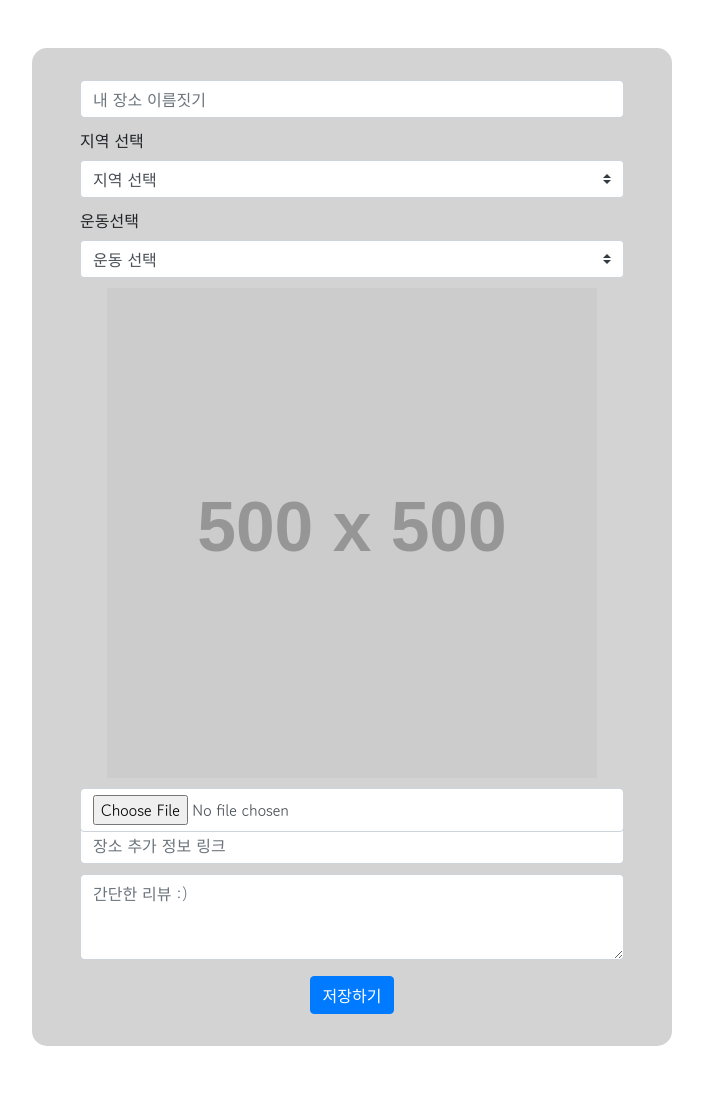
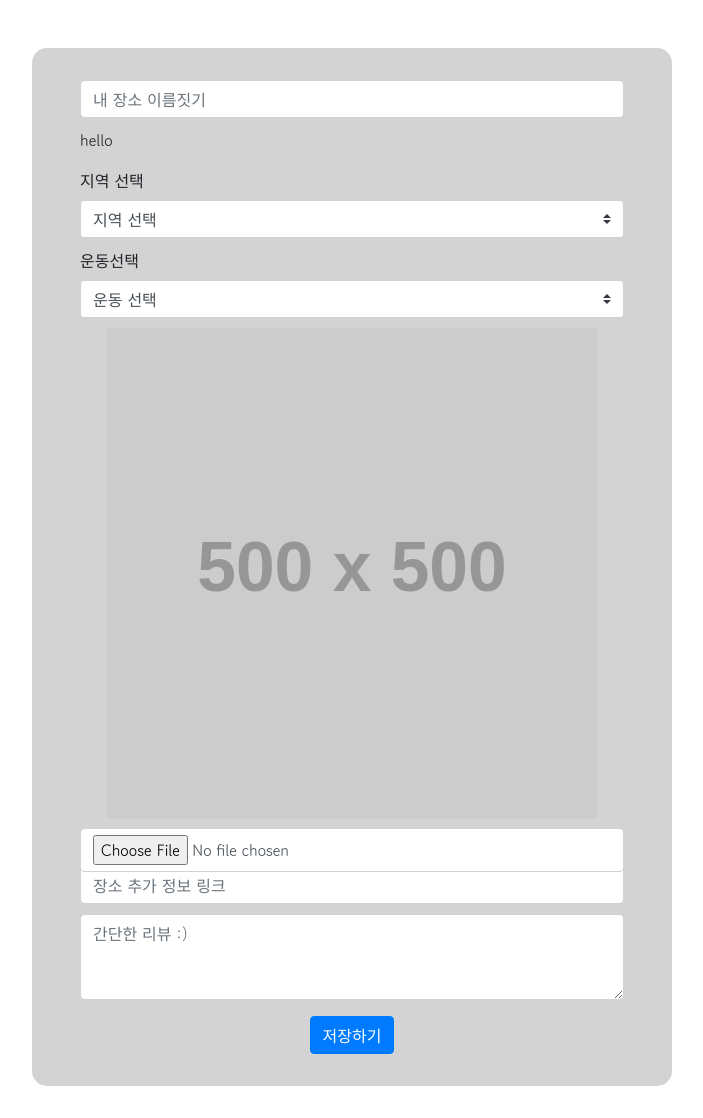
Before and after one commit to hojncode/hanghae99_8_e_10_1, a Flask app: template templates/writing.html in a window 1280 px wide. Shown: the part 106-1224 px from the top of the page, without its empty margins (288-991 px from the left). Before the commit the page ends 1152 px from the top, so only its background shows below. Run offline with Flask 2, Linux system fonts and the light colour scheme; the template is opened without the code that fills it, so the values that code supplies are empty; grey boxes labelled with a size stand in for pictures from a placeholder-image service; some libraries are stand-ins or nearby versions.

Commit message:
p태그추가

```diff
--- a/templates/writing.html
+++ b/templates/writing.html
@@ -77,6 +77,7 @@
 <div class="posting-box">
 
    <input type="email" class="form-control" id="makename" placeholder="내 장소 이름짓기">
+    <p>hello</p>
 
     <label class="mr-sm-2">지역 선택</label>
     <select class="custom-select mr-sm-2" id="location">
```
